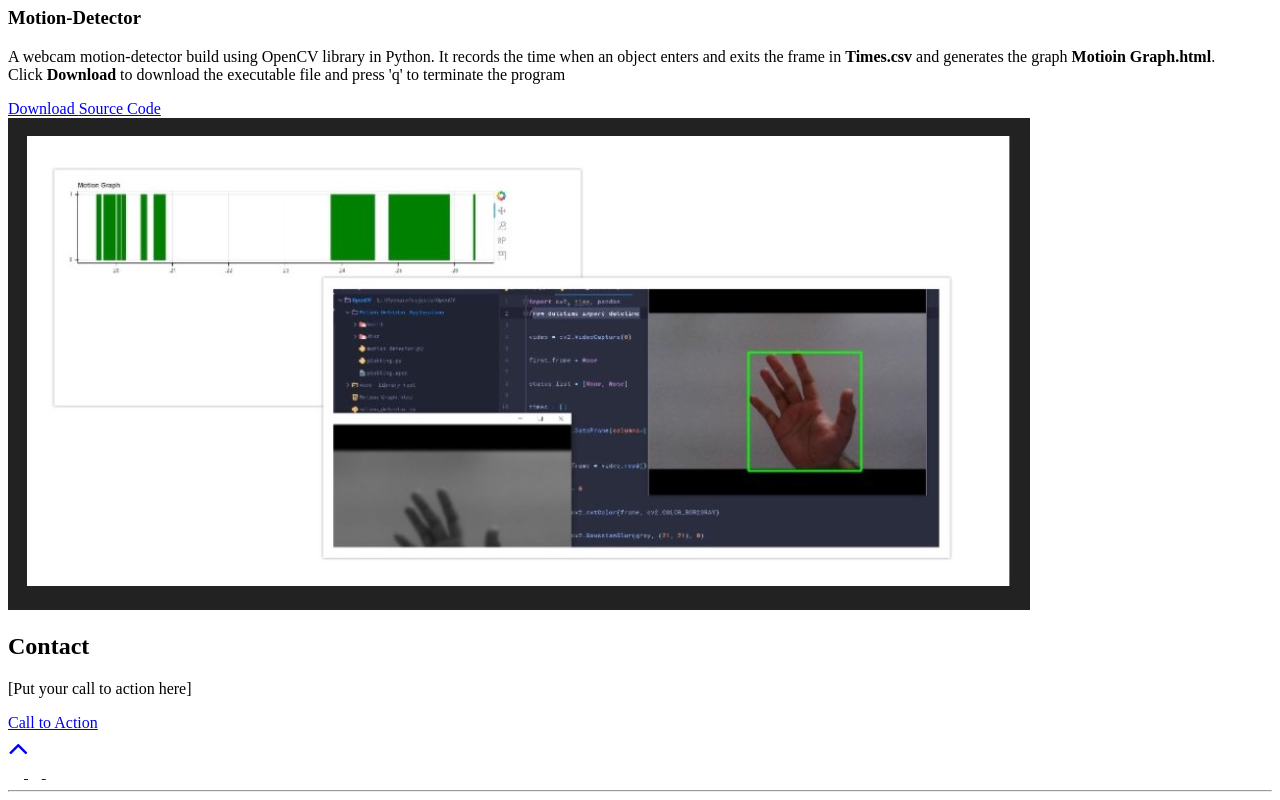
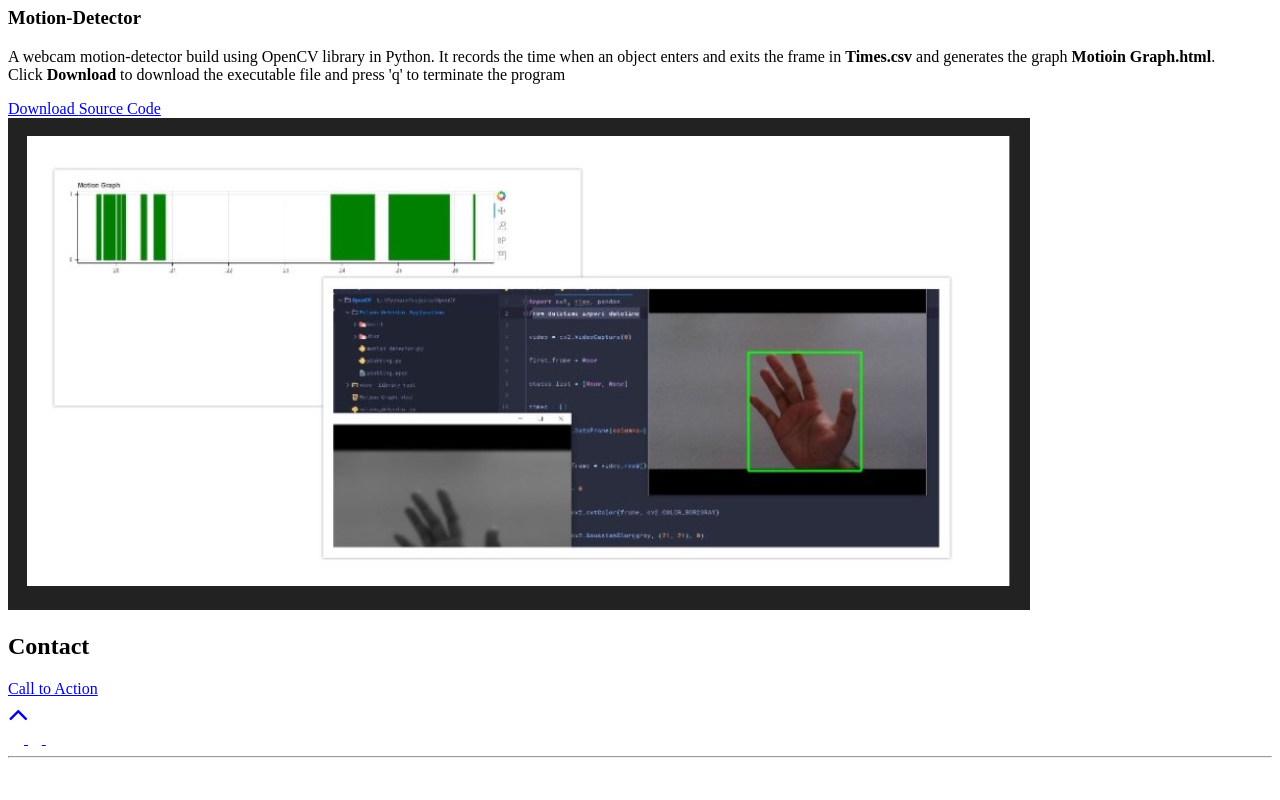
Before and after one commit to sarkarsd/Portfolio, a website: page src/template.html in a window 1280 px wide. Shown: the part 2526-3326 px from the top of the page. After the commit the page ends 3292 px from the top, so only its background shows below. Drawn offline with nearby package versions, Linux system fonts and the light colour scheme.

```diff
--- a/src/template.html
+++ b/src/template.html
@@ -238,7 +238,7 @@
         </h2>
         <div class="contact-wrapper">
           <p class="contact-wrapper__text">
-            [Put your call to action here]
+
           </p>
           <a
             target="_blank"
```
